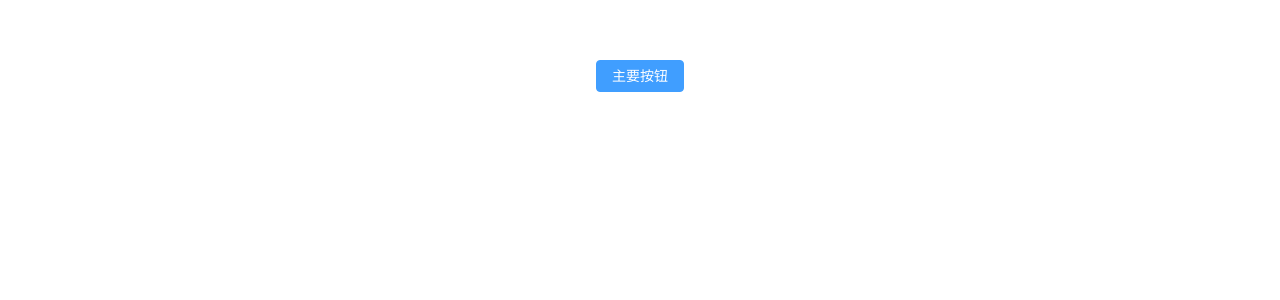
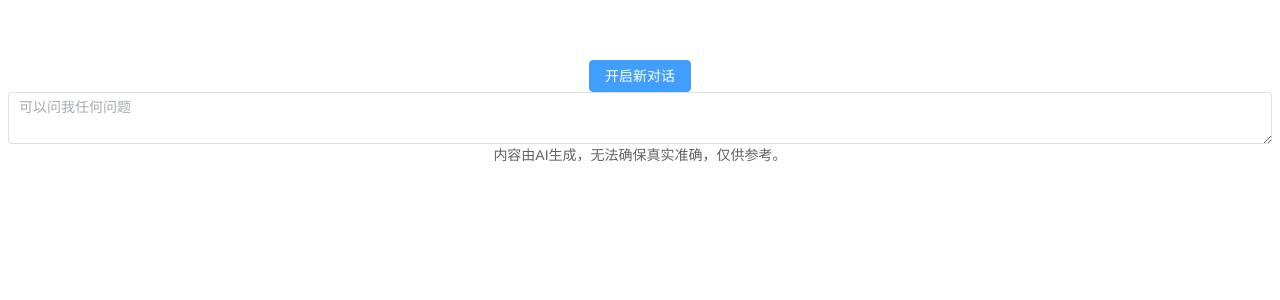
Before and after one commit to dream-stein/llmops-vue, a Vue app: page / in a window 1280 px wide. Shown: the top 300 px of the page. Built offline with nearby package versions, Linux system fonts and the light colour scheme.

Commit message:
feat(.service): 初始化主页

```diff
--- a/src/App.vue
+++ b/src/App.vue
@@ -1,14 +1,17 @@
 <template>
-  <HelloWorld msg="Welcome to Your Vue.js App"/>
+<!--  <HelloWorld msg="Welcome to Your Vue.js App"/>-->
+  <HomePage/>
 </template>
 
 <script>
-import HelloWorld from './components/HelloWorld.vue'
+// import HelloWorld from './components/HelloWorld.vue'
+import HomePage from './components/HomePage.vue'
 
 export default {
   name: 'App',
   components: {
-    HelloWorld
+    // HelloWorld,
+    HomePage
   }
 }
 </script>
--- /dev/null
+++ b/src/components/HomePage.vue
@@ -0,0 +1,43 @@
+<template>
+  <div>
+    <div></div>
+    <div>
+      <el-button type="primary" :icon="Edit">开启新对话</el-button>
+    </div>
+    <div>
+      <el-input
+          type="textarea"
+          :autosize="{ minRows: 2, maxRows: 4}"
+          placeholder="可以问我任何问题"
+          v-model="userPrompt">
+      </el-input>
+      <div>
+
+      </div>
+    </div>
+    <div>
+      <el-text>内容由AI生成，无法确保真实准确，仅供参考。</el-text>
+    </div>
+  </div>
+</template>
+
+<script>
+export default {
+  name: 'HomePage',
+  // props: {
+  //   userPrompt: String
+  // }
+  data() {
+    return {
+      userPrompt: '',
+    }
+  }
+}
+</script>
+
+<!-- Add "scoped" attribute to limit CSS to this component only -->
+<style scoped>
+h3 {
+  margin: 40px 0 0;
+}
+</style>
```
